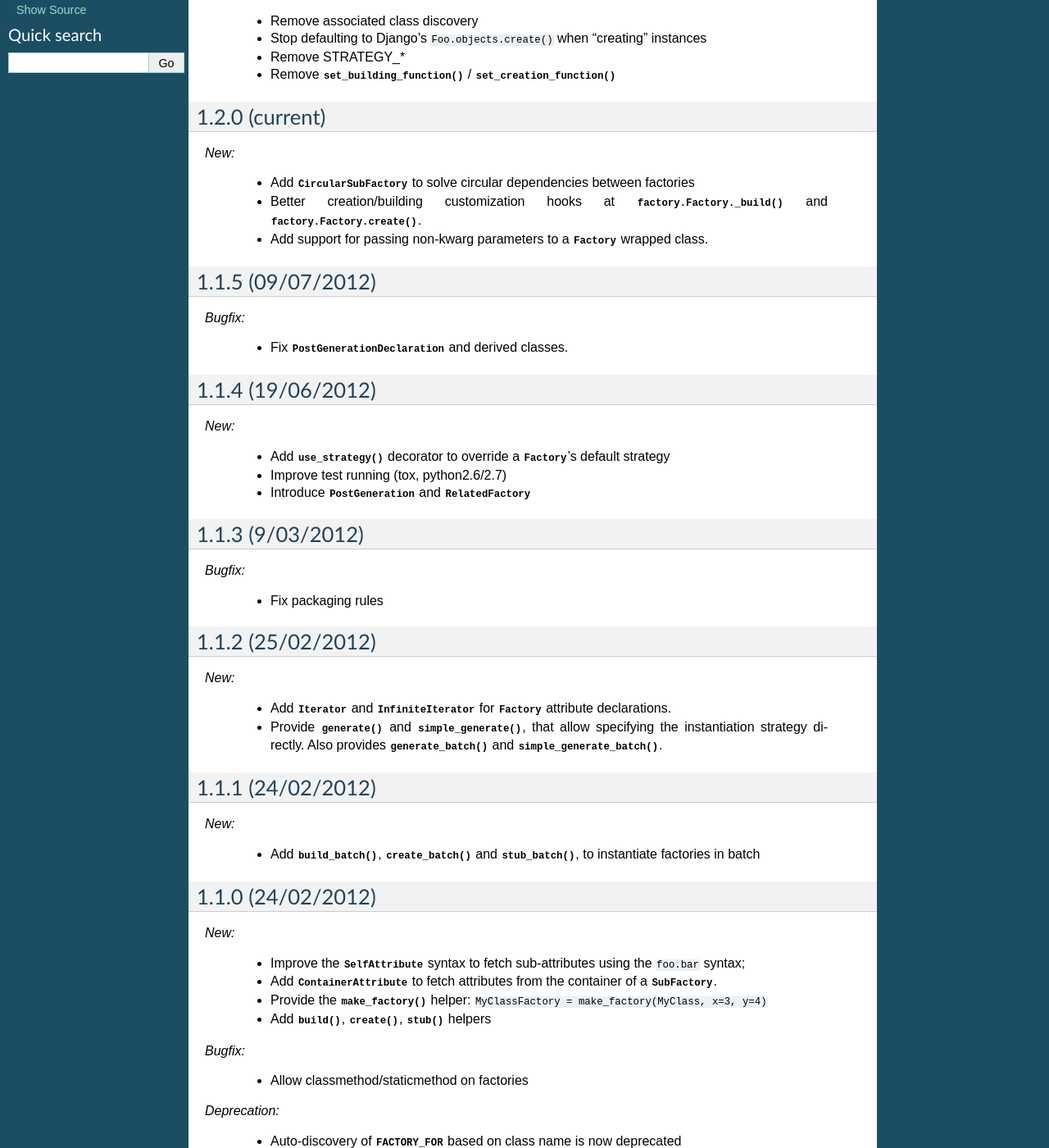
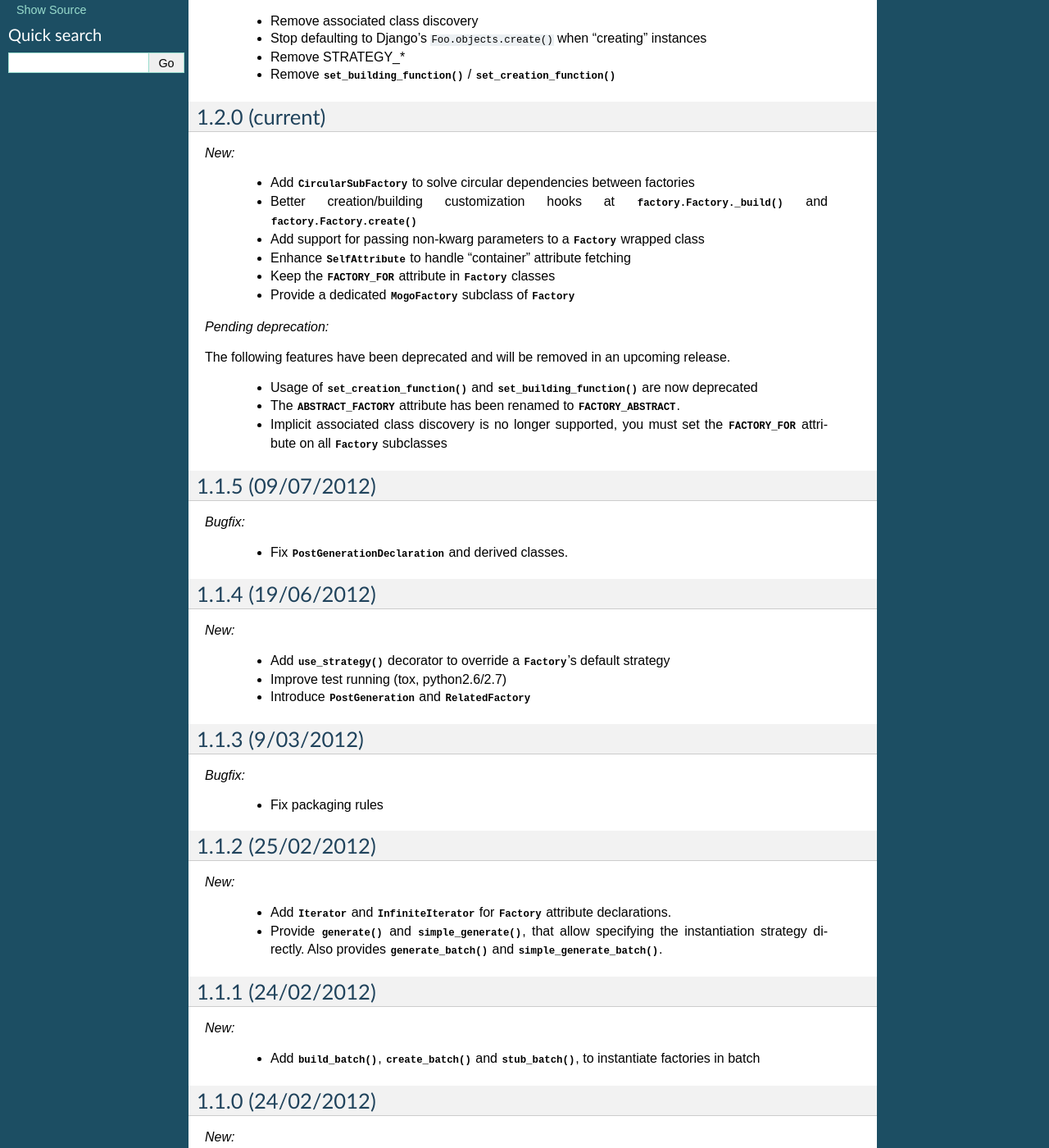
Before and after one commit to FactoryBoy/factory_boy, a Sphinx documentation site: the page built from docs/changelog.rst, in a window 1280 px wide and 1400 px high, scrolled down 375 px. Shown: the whole window at 82% size. Built offline with Sphinx 7.4.7, drawn with Linux system fonts in a browser that asks for light colours; some of the changed text lies outside the part shown.

Commit message:
Update ChangeLog.
Signed-off-by: Raphaël Barrois <raphael.barrois@polytechnique.org>

```diff
--- a/docs/changelog.rst
+++ b/docs/changelog.rst
@@ -27,8 +27,22 @@ ChangeLog
 *New:*
 
     - Add :class:`~factory.CircularSubFactory` to solve circular dependencies between factories
-    - Better creation/building customization hooks at :meth:`factory.Factory._build` and :meth:`factory.Factory.create`.
-    - Add support for passing non-kwarg parameters to a :class:`~factory.Factory` wrapped class.
+    - Better creation/building customization hooks at :meth:`factory.Factory._build` and :meth:`factory.Factory.create`
+    - Add support for passing non-kwarg parameters to a :class:`~factory.Factory` wrapped class
+    - Enhance :class:`~factory.SelfAttribute` to handle "container" attribute fetching
+    - Keep the :attr:`~factory.Factory.FACTORY_FOR` attribute in :class:`~factory.Factory` classes
+    - Provide a dedicated :class:`~factory.MogoFactory` subclass of :class:`~factory.Factory`
+
+*Pending deprecation:*
+
+The following features have been deprecated and will be removed in an upcoming release.
+
+    - Usage of :meth:`~factory.Factory.set_creation_function` and :meth:`~factory.Factory.set_building_function`
+      are now deprecated
+    - The :attr:`~factory.Factory.ABSTRACT_FACTORY` attribute has been renamed to
+      :attr:`~factory.Factory.FACTORY_ABSTRACT`.
+    - Implicit associated class discovery is no longer supported, you must set the :attr:`~factory.Factory.FACTORY_FOR`
+      attribute on all :class:`~factory.Factory` subclasses
 
 1.1.5 (09/07/2012)
 ------------------
```
Also changed, not shown: other parts of docs/changelog.rst (+1 -1 lines).
